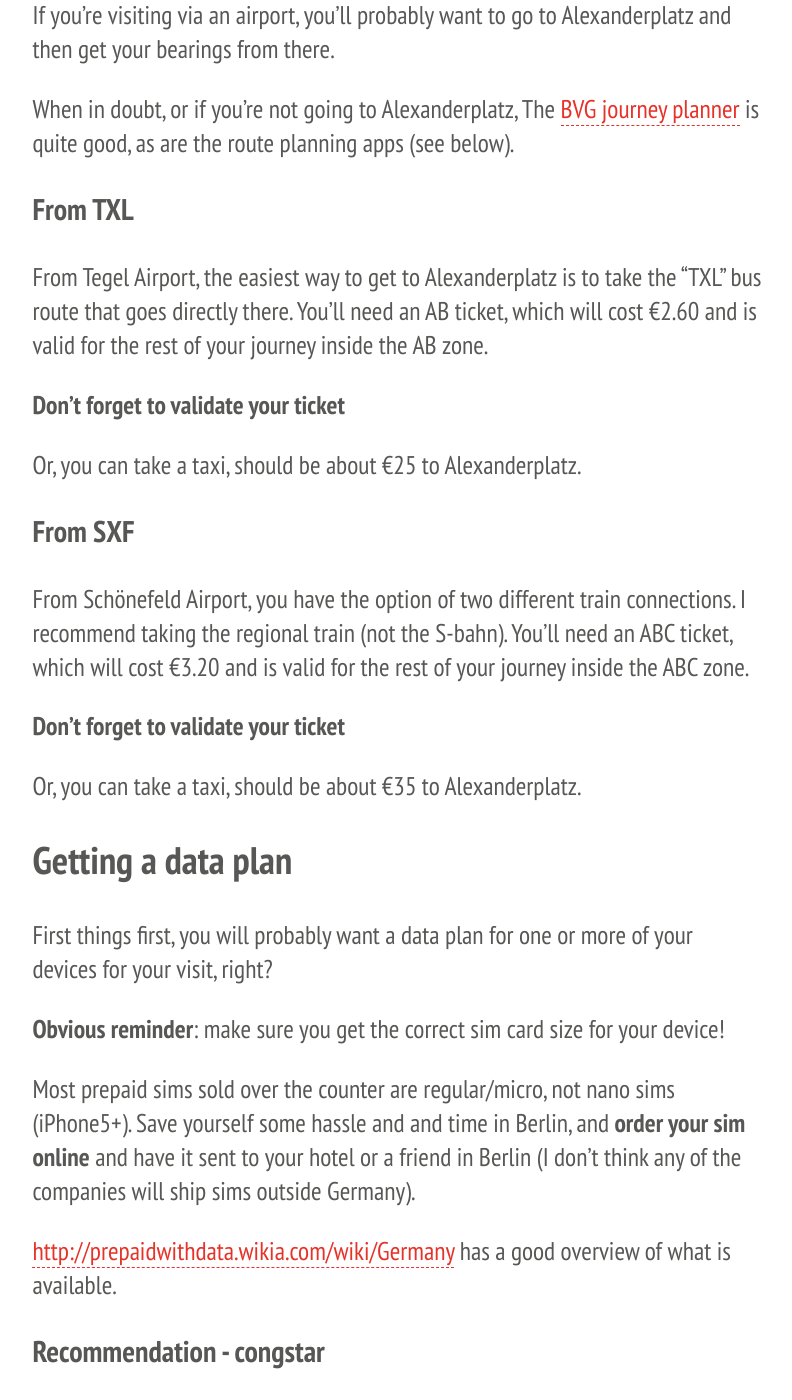
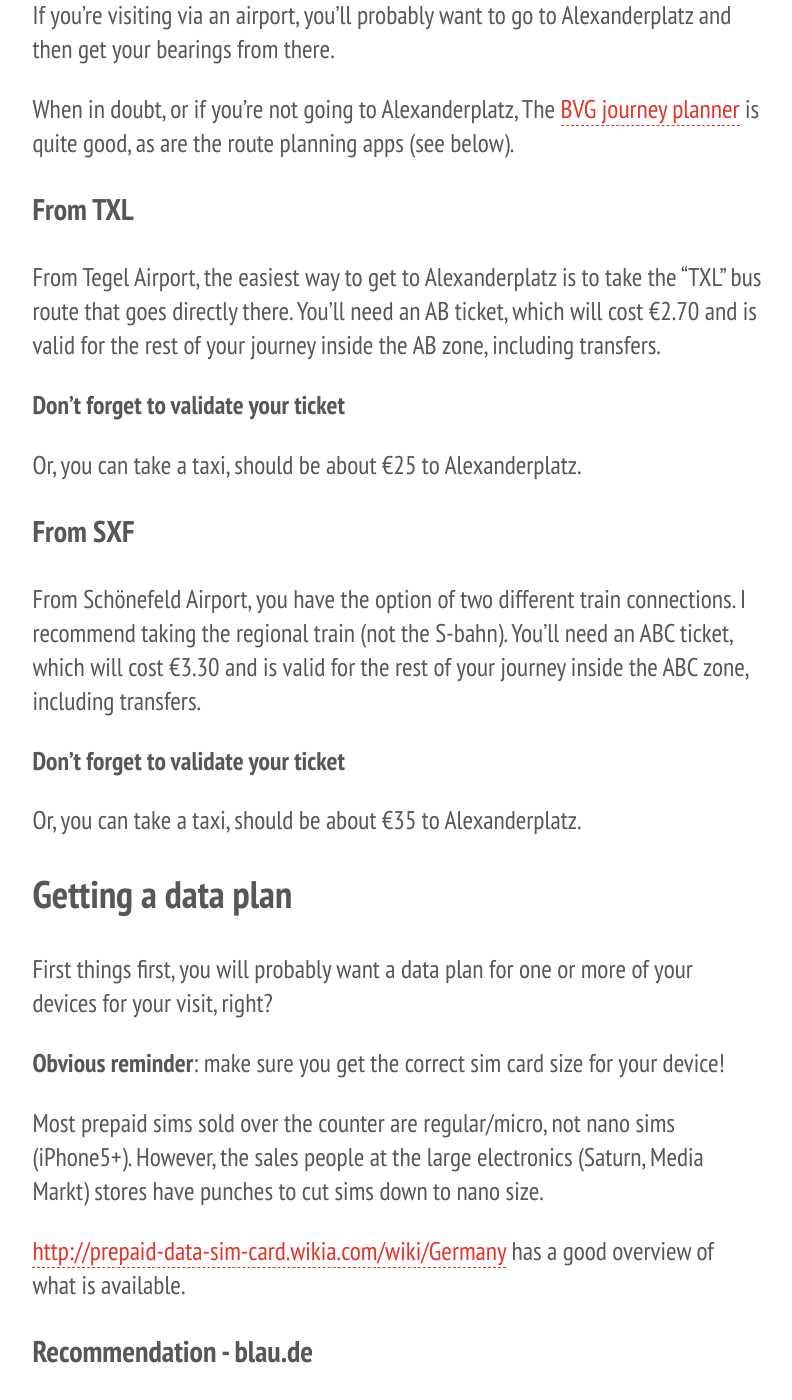
Before and after one commit to jsconf/wwwtf.berlin, a Jekyll site: the page built from welcome/index.md, in a window 1280 px wide and 1400 px high, scrolled down 855 px. Shown: the whole window, without its empty margins (243-1035 px from the left). Built offline with Jekyll 4.4.1, drawn with Linux system fonts in a browser that asks for light colours; some of the changed text lies outside the part shown.

Commit message:
Update welcome page with 2015 details
* Only one recommended sim card, with more details
* Updated prices for BVG tickets

```diff
--- a/welcome/index.md
+++ b/welcome/index.md
@@ -20,14 +20,14 @@ If you're visiting via an airport, you'll probably want to go to Alexanderplatz
 When in doubt, or if you're not going to Alexanderplatz, The [BVG journey planner](http://www.bvg.de/index.php/en/index.html) is quite good, as are the route planning apps (see below).
 
 ### From TXL
-From Tegel Airport, the easiest way to get to Alexanderplatz is to take the "TXL" bus route that goes directly there. You'll need an AB ticket, which will cost €2.60 and is valid for the rest of your journey inside the AB zone.
+From Tegel Airport, the easiest way to get to Alexanderplatz is to take the "TXL" bus route that goes directly there. You'll need an AB ticket, which will cost €2.70 and is valid for the rest of your journey inside the AB zone, including transfers.
 
 **Don't forget to validate your ticket**
 
 Or, you can take a taxi, should be about €25 to Alexanderplatz.
 
 ### From SXF
-From Schönefeld Airport, you have the option of two different train connections. I recommend taking the regional train (not the S-bahn). You'll need an ABC ticket, which will cost €3.20 and is valid for the rest of your journey inside the ABC zone.
+From Schönefeld Airport, you have the option of two different train connections. I recommend taking the regional train (not the S-bahn). You'll need an ABC ticket, which will cost €3.30 and is valid for the rest of your journey inside the ABC zone, including transfers.
 
 **Don't forget to validate your ticket**
 
@@ -39,25 +39,23 @@ First things first, you will probably want a data plan for one or more of your d
 
 **Obvious reminder**: make sure you get the correct sim card size for your device!
 
-Most prepaid sims sold over the counter are regular/micro, not nano sims (iPhone5+). Save yourself some hassle and and time in Berlin, and **order your sim online** and have it sent to your hotel or a friend in Berlin (I don't think any of the companies will ship sims outside Germany).
+Most prepaid sims sold over the counter are regular/micro, not nano sims (iPhone5+). However, the sales people at the large electronics (Saturn, Media Markt) stores have punches to cut sims down to nano size.
 
-[http://prepaidwithdata.wikia.com/wiki/Germany](http://prepaidwithdata.wikia.com/wiki/Germany) has a good overview of what is available.
-
-### Recommendation - congstar
-[congstar](http://prepaidwithdata.wikia.com/wiki/Germany#congstar) uses the Telekom Deutschland (formlery T-mobile) network, which has excellent coverage in Berlin and has pretty good coverage in rural areas as well.
-
-You can [buy their sim cards online](http://www.congstar.de/prepaid/) or in [many physical locations](http://prepaidwithdata.wikia.com/wiki/Germany#congstar)
-
-* <http://www.congstar.de/prepaid/>
-* <http://prepaidwithdata.wikia.com/wiki/Germany#congstar>
+[http://prepaid-data-sim-card.wikia.com/wiki/Germany](http://prepaid-data-sim-card.wikia.com/wiki/Germany#blau) has a good overview of what is available.
 
 ### Recommendation - blau.de
-In Berlin, [blau.de](http://prepaidwithdata.wikia.com/wiki/Germany#blau.de) works fairly well, and is quite affordable. It's easy enough to understand their website using just Google Translate in Chrome.
+In Berlin, [blau](http://prepaidwithdata.wikia.com/wiki/Germany#blau) works fairly well, and is quite affordable. It's easy enough to understand their website using just Google Translate in Chrome.
 
-You can [buy their sim cards online](https://www.blau.de) or in [many physical locations](http://prepaidwithdata.wikia.com/wiki/Germany#blau.de)
+You can [buy their sim cards online](https://www.blau.de) or in [many physical locations](http://prepaidwithdata.wikia.com/wiki/Germany#blau)
+
+When buying a blau sim at Saturn (verified 2015-04-22), you do not need to show ID or proof of German address. Other vendors (O2) require this now, making it somewhat of a hassle to get a sim.
+
+Using their [data packages](http://prepaid-data-sim-card.wikia.com/wiki/Germany#Data_feature_packs_13) can save you money and annoyance of topping up all the time.
 
 * <https://www.blau.de>
-* <http://prepaidwithdata.wikia.com/wiki/Germany#blau.de>
+* <http://prepaidwithdata.wikia.com/wiki/Germany#blau>
+
+Top ups for your blau sim can be bought in many, many shops and can even be done on their site using credit card, once the sim is activated.
 
 ## Money
 
```
